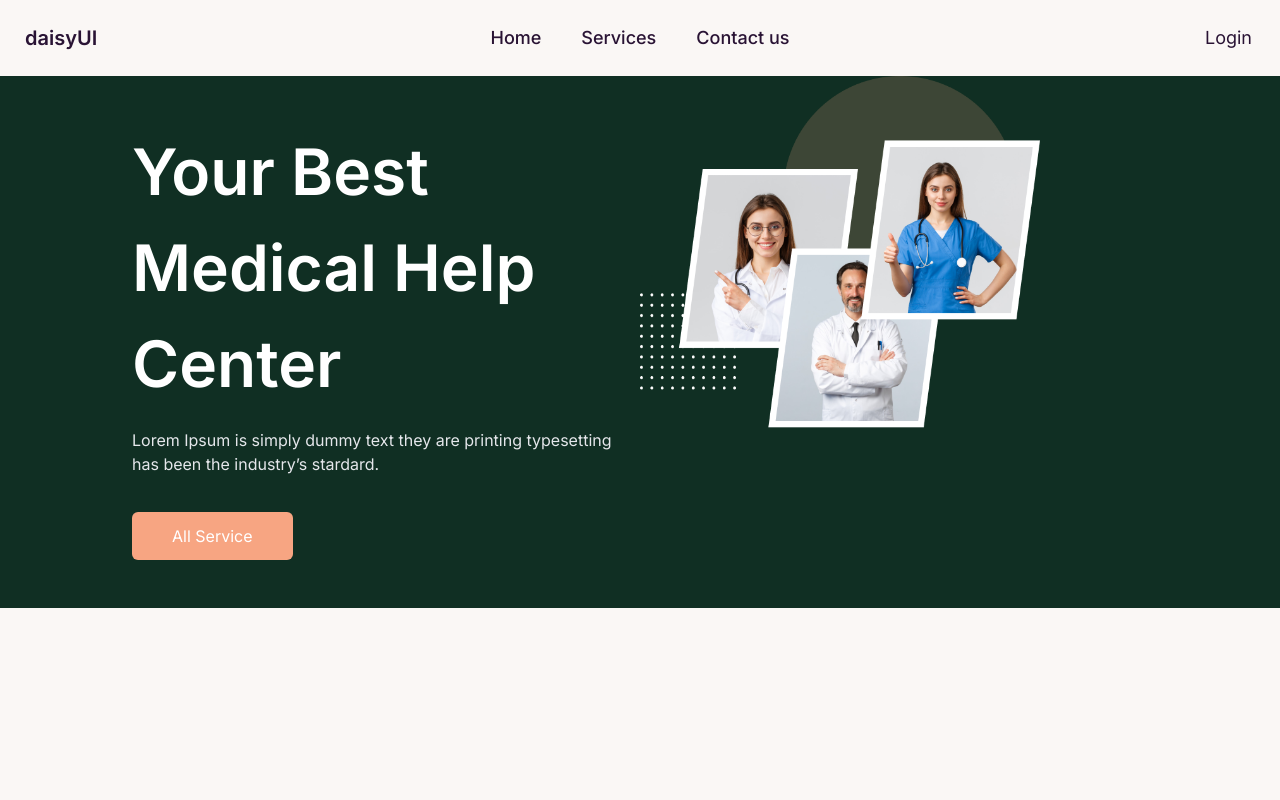
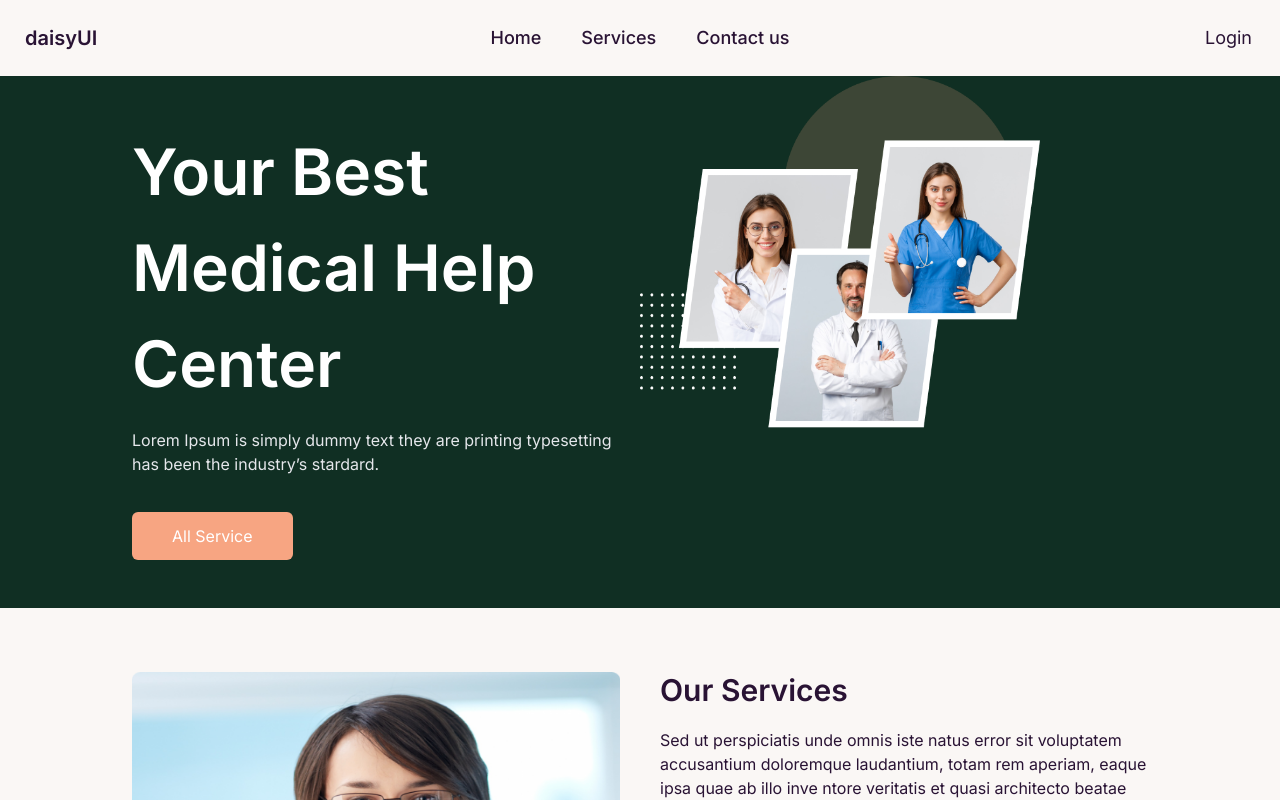
Before and after one commit to Towhidul123/hospital_management_nextjs, a Next.js app: page / in a window 1280 px wide. Shown: the top 800 px of the page. Built offline with nearby package versions, Linux system fonts and the light colour scheme.

Commit message:
doctor section completed

```diff
--- a/src/app/(defaultLayout)/page.js
+++ b/src/app/(defaultLayout)/page.js
@@ -1,10 +1,12 @@
 import Banner from '@/components/Pages/Home/Banner/Banner';
+import DoctorContainer from '@/components/Pages/Home/DoctorContainer/DoctorContainer';
 import React from 'react';
 
 function page(props) {
   return (
     <div>
       <Banner></Banner>
+      <DoctorContainer></DoctorContainer>
     </div>
   );
 }
```
